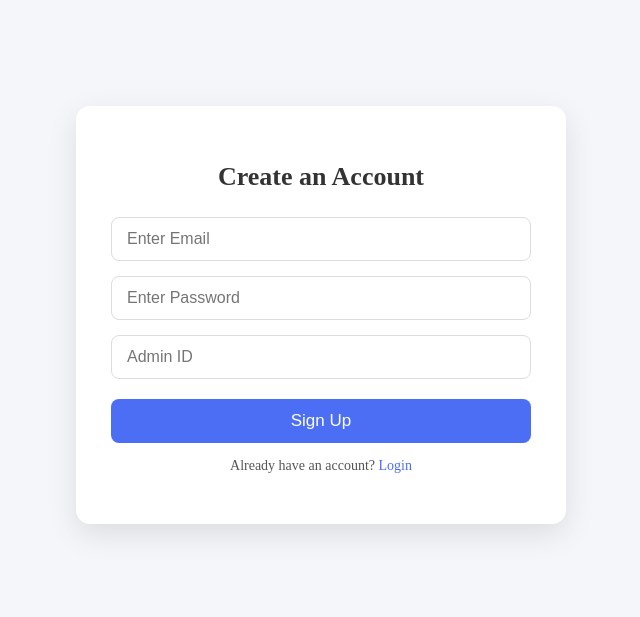
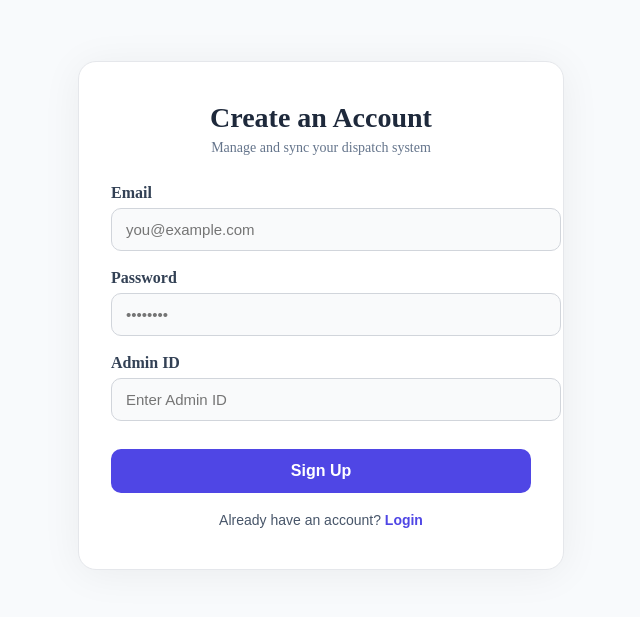
Before and after one commit to suspicious115478/lallaff, a React (Vite) app in the folder frontendd/: page / in a window 1280 px wide. Shown: the part 113-730 px from the top of the page, without its empty margins (319-959 px from the left). Built offline with nearby package versions, Linux system fonts and the light colour scheme; no server answers.

Commit message:
Update SignupPage.jsx

```diff
--- a/frontendd/src/SignupPage.jsx
+++ b/frontendd/src/SignupPage.jsx
@@ -33,50 +33,57 @@ function SignupPage({ onSignupSuccess, goToLogin }) {
   };
 
   return (
-    <div style={styles.container}>
+    <div style={styles.page}>
       <div style={styles.card}>
         <h2 style={styles.title}>Create an Account</h2>
+        <p style={styles.subtitle}>Manage and sync your dispatch system</p>
 
         <form onSubmit={submitSignup} style={styles.form}>
+          <div style={styles.inputGroup}>
+            <label style={styles.label}>Email</label>
             <input
               type="email"
-            placeholder="Enter Email"
               required
               value={email}
               onChange={(e) => setEmail(e.target.value)}
               style={styles.input}
+              placeholder="you@example.com"
             />
+          </div>
 
+          <div style={styles.inputGroup}>
+            <label style={styles.label}>Password</label>
             <input
               type="password"
-            placeholder="Enter Password"
               required
               value={password}
               onChange={(e) => setPassword(e.target.value)}
               style={styles.input}
+              placeholder="••••••••"
             />
+          </div>
 
+          <div style={styles.inputGroup}>
+            <label style={styles.label}>Admin ID</label>
             <input
-            placeholder="Admin ID"
               required
               value={adminId}
               onChange={(e) => setAdminId(e.target.value)}
               style={styles.input}
+              placeholder="Enter Admin ID"
             />
+          </div>
 
           <button type="submit" style={styles.button}>
             Sign Up
           </button>
         </form>
 
-        <p style={styles.switchText}>
-          Already have an account?{" "}
-          <span style={styles.link} onClick={goToLogin}>
-            Login
-          </span>
-        </p>
+        <button onClick={goToLogin} style={styles.switchBtn}>
+          Already have an account? <span style={styles.linkText}>Login</span>
+        </button>
 
-        <p style={styles.status}>{status}</p>
+        {status && <p style={styles.status}>{status}</p>}
       </div>
     </div>
   );
@@ -85,68 +92,102 @@ function SignupPage({ onSignupSuccess, goToLogin }) {
 export default SignupPage;
 
 const styles = {
-  container: {
+  page: {
+    minHeight: "100vh",
+    background: "#f8fafc",
     display: "flex",
     justifyContent: "center",
     alignItems: "center",
-    minHeight: "100vh",
-    background: "#f5f6fa",
-    padding: "20px",
+    padding: 20,
   },
+
   card: {
     width: "100%",
-    maxWidth: "420px",
-    background: "#fff",
-    borderRadius: "14px",
-    padding: "35px",
-    boxShadow: "0 10px 30px rgba(0,0,0,0.1)",
+    maxWidth: 420,
+    background: "white",
+    borderRadius: 18,
+    padding: "40px 32px",
+    boxShadow: "0 4px 40px rgba(0,0,0,0.06)",
+    border: "1px solid #e5e7eb",
+    animation: "fadeIn 0.4s ease",
   },
+
   title: {
+    fontSize: 28,
+    margin: 0,
+    fontWeight: 700,
     textAlign: "center",
-    marginBottom: "25px",
-    fontSize: "26px",
-    fontWeight: "600",
-    color: "#333",
+    color: "#1e293b",
   },
+
+  subtitle: {
+    textAlign: "center",
+    fontSize: 14,
+    color: "#64748b",
+    marginTop: 6,
+    marginBottom: 28,
+  },
+
   form: {
-    display: "flex",
-    flexDirection: "column",
-    gap: "15px",
+    width: "100%",
   },
+
+  inputGroup: {
+    marginBottom: 18,
+  },
+
+  label: {
+    display: "block",
+    fontWeight: 600,
+    color: "#334155",
+    marginBottom: 6,
+  },
+
   input: {
-    padding: "12px 15px",
-    fontSize: "16px",
-    border: "1px solid #ddd",
-    borderRadius: "8px",
+    width: "100%",
+    padding: "12px 14px",
+    borderRadius: 10,
+    border: "1px solid #d1d5db",
+    fontSize: 15,
     outline: "none",
+    background: "#f9fafb",
     transition: "0.2s",
   },
+
   button: {
-    padding: "12px",
-    fontSize: "17px",
-    background: "#4C6EF5",
+    width: "100%",
+    padding: "13px 0",
+    background: "#4f46e5",
+    color: "white",
+    fontSize: 16,
+    borderRadius: 10,
     border: "none",
-    color: "white",
-    borderRadius: "8px",
     cursor: "pointer",
-    marginTop: "5px",
+    marginTop: 10,
+    fontWeight: 600,
     transition: "0.2s",
   },
-  link: {
-    color: "#4C6EF5",
+
+  switchBtn: {
+    marginTop: 18,
+    width: "100%",
+    textAlign: "center",
+    background: "none",
+    border: "none",
+    color: "#475569",
+    fontSize: 14,
     cursor: "pointer",
-    fontWeight: "500",
   },
-  switchText: {
-    marginTop: "15px",
+
+  linkText: {
+    color: "#4f46e5",
+    fontWeight: 600,
+  },
+
+  status: {
+    marginTop: 18,
     textAlign: "center",
-    color: "#555",
-    fontSize: "14px",
-  },
-  status: {
-    marginTop: "15px",
-    textAlign: "center",
-    color: "#666",
-    fontSize: "14px",
+    fontSize: 14,
+    color: "#475569",
   },
 };
```
Lines whose indentation alone changed are shown as unchanged.
